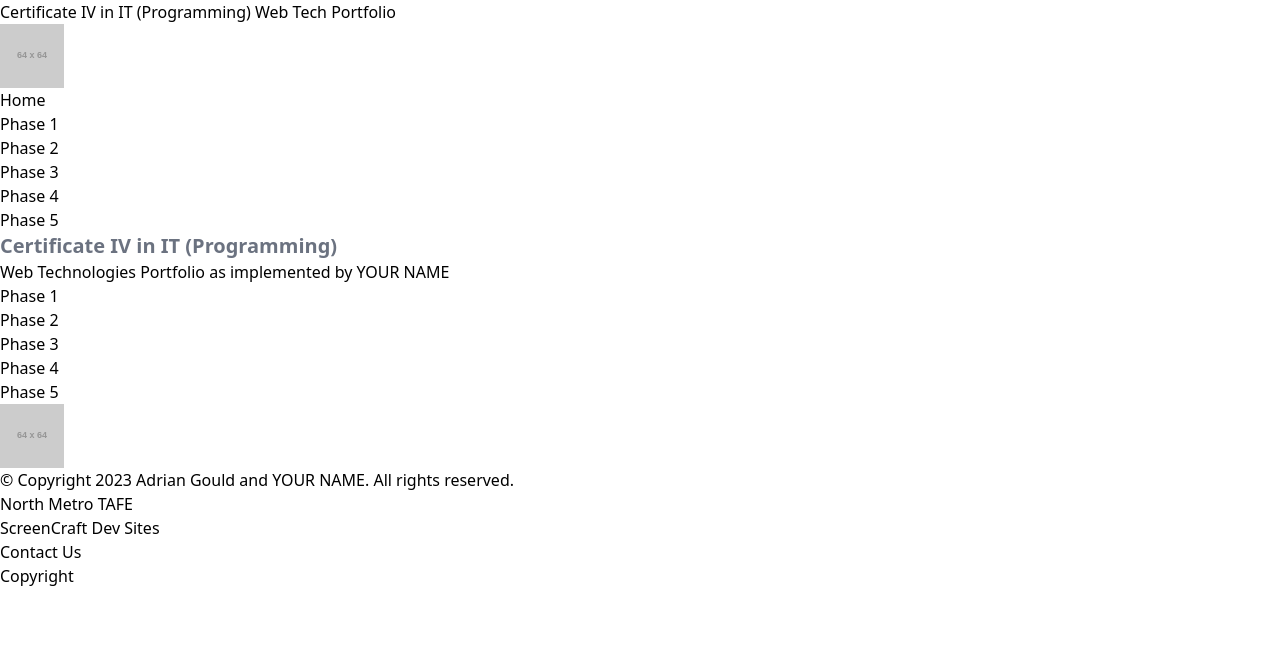
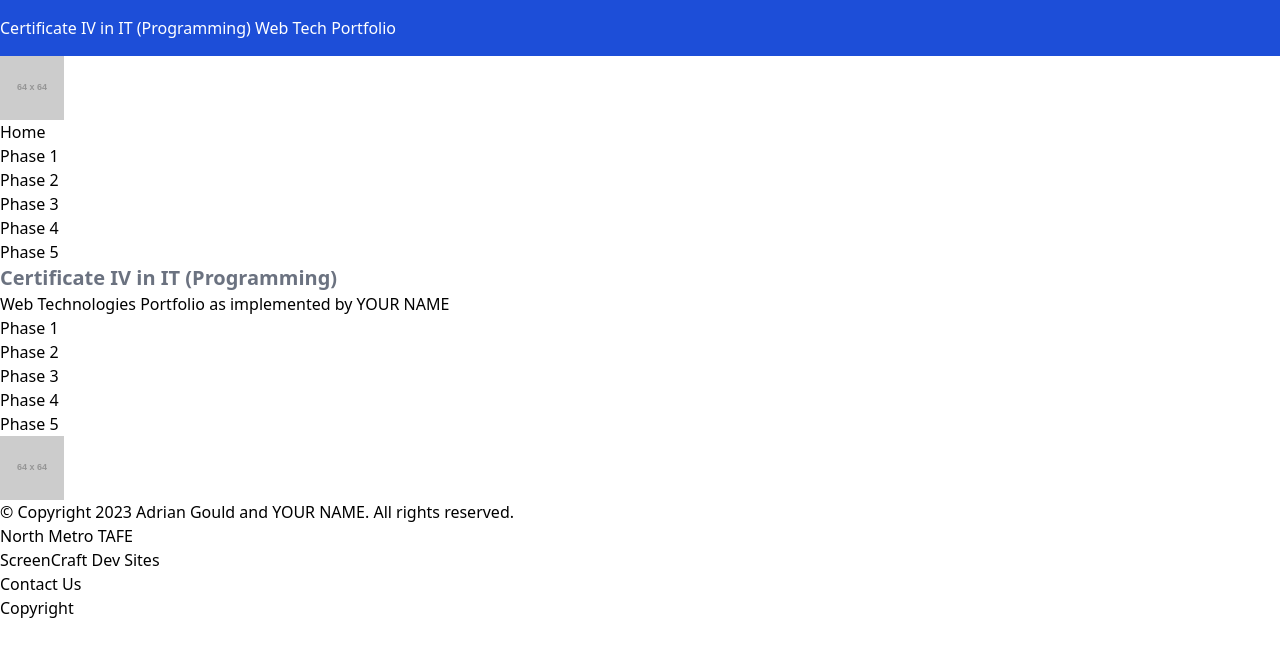
Before and after one commit to Hyoin-Lee/web_tech_portfolio, a website: page index.html in a window 1280 px wide. Drawn offline with Linux system fonts and the light colour scheme; placeholder pictures from the web are drawn by us.

Commit message:
feat(phase-5): Implement header using TailwindCSS

```diff
--- a/index.html
+++ b/index.html
@@ -12,7 +12,7 @@
 <body>
 <header>
     <div>
-    <h1>Certificate IV in IT (Programming) Web Tech Portfolio</h1>
+    <h1 class="bg-blue-700 text-white py-4">Certificate IV in IT (Programming) Web Tech Portfolio</h1>
         <img src="https://placehold.co/64?text=logo" alt="Logo">
     </div>
     <nav>
```
Also changed, not shown: assets/css/site.css.
